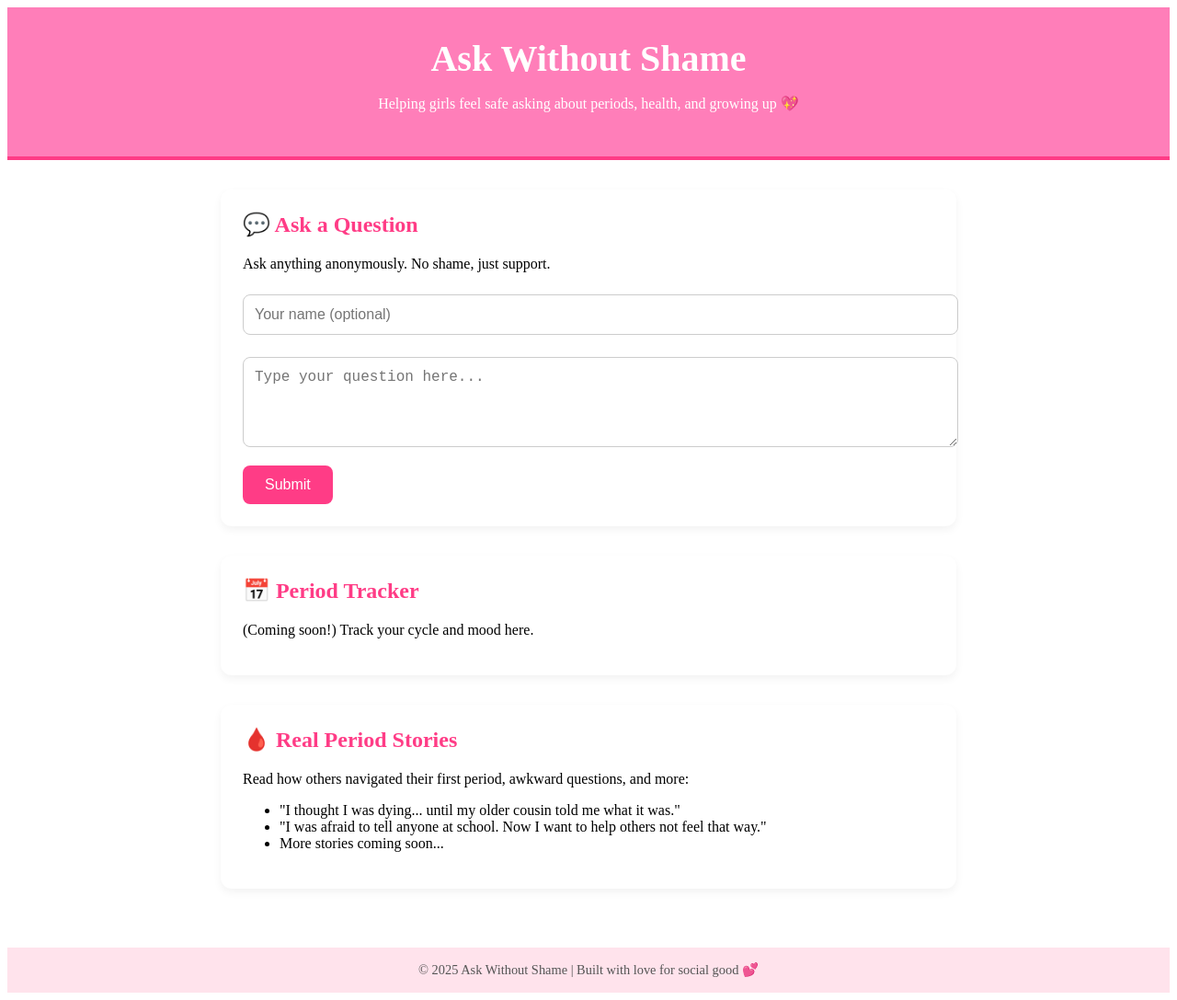
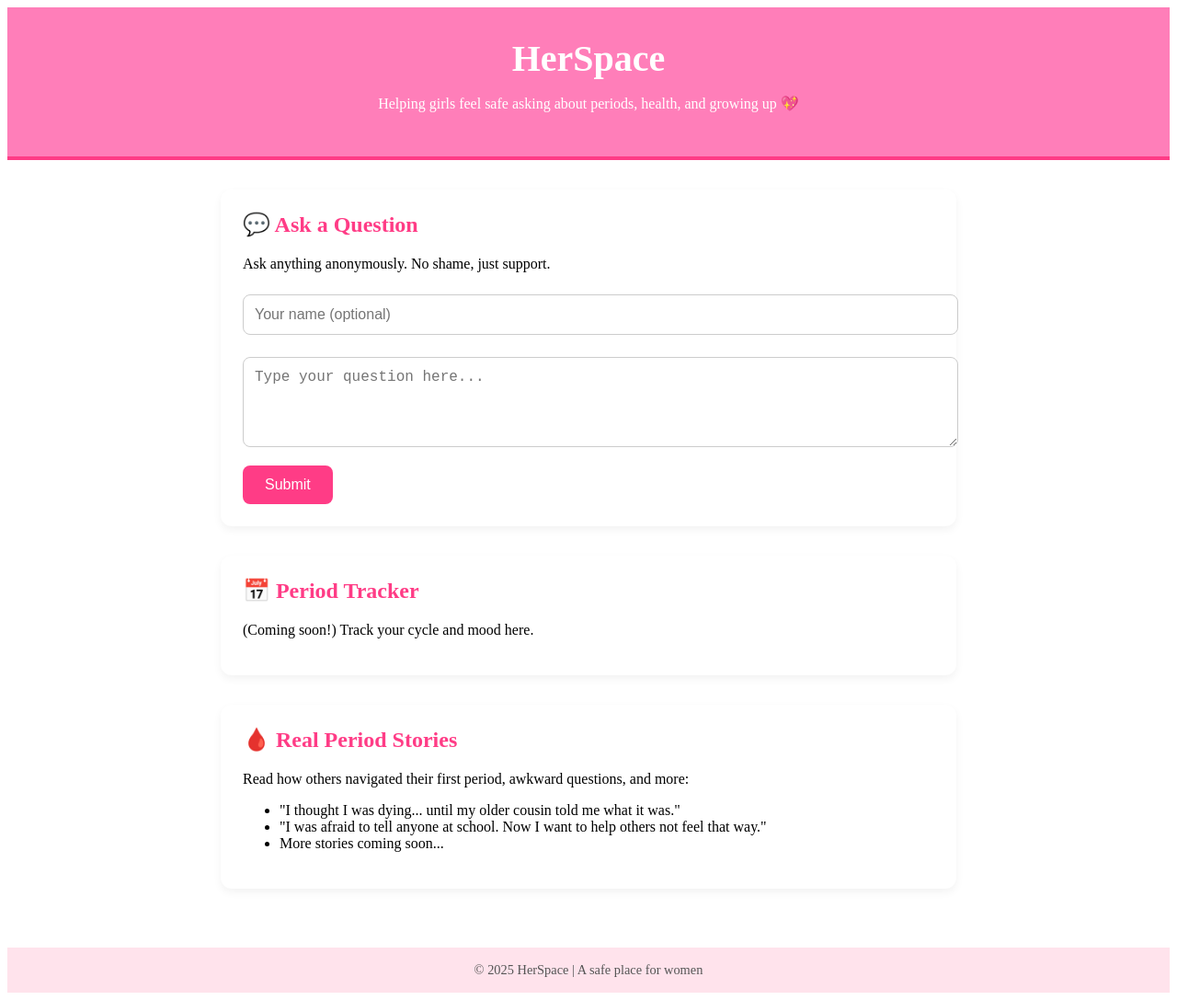
Before and after one commit to tavaresemily04/HerSpace, a plain HTML site: page index.html in a window 1280 px wide. Shown: the whole page at 92% size. Drawn offline with Linux system fonts and the light colour scheme.

Commit message:
Update index.html

```diff
--- a/index.html
+++ b/index.html
@@ -3,12 +3,12 @@
 <head>
   <meta charset="UTF-8" />
   <meta name="viewport" content="width=device-width, initial-scale=1.0" />
-  <title>Ask Without Shame</title>
+  <title>HerSpace</title>
   <link rel="stylesheet" href="style.css" />
 </head>
 <body>
   <header>
-    <h1>Ask Without Shame</h1>
+    <h1>HerSpace</h1>
     <p>Helping girls feel safe asking about periods, health, and growing up 💖</p>
   </header>
 
@@ -41,7 +41,7 @@
   </main>
 
   <footer>
-    &copy; 2025 Ask Without Shame | Built with love for social good 💕
+    &copy; 2025 HerSpace | A safe place for women
   </footer>
 
   <script src="script.js"></script>
```
